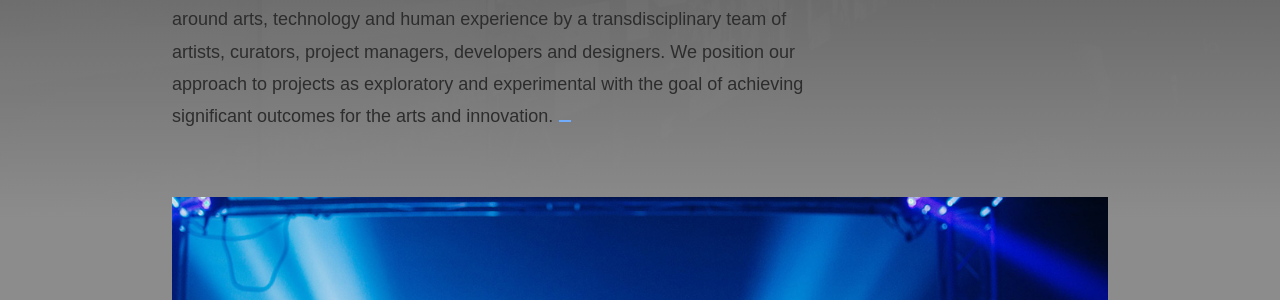
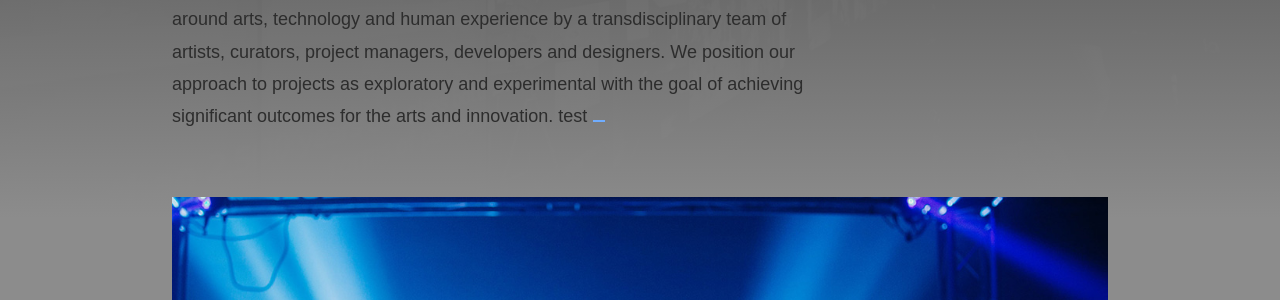
Before and after one commit to LincolnSavage/lincolnsavage.github.io, a Jekyll site: the page built from about.html, in a window 1280 px wide and 900 px high. Shown: the part 382-682 px from the top of the window. Built offline with Jekyll 4.4.1, drawn with Linux system fonts in a browser that asks for light colours; some of the changed text lies outside the part shown.

Commit message:
Update about.html

```diff
--- a/about.html
+++ b/about.html
@@ -24,7 +25,7 @@ title: Vast Yonder - About Us
     <h1>Creative Projects & Events</h1>
   </section>
   <div>
-		<p>Vast Yonder is an experiential agency based in Australia. Our capabilities are built around arts, technology and human experience by a transdisciplinary team of artists, curators, project managers, developers and designers. We position our approach to projects as exploratory and experimental with the goal of achieving significant outcomes for the arts and innovation.</p>
+		<p>Vast Yonder is an experiential agency based in Australia. Our capabilities are built around arts, technology and human experience by a transdisciplinary team of artists, curators, project managers, developers and designers. We position our approach to projects as exploratory and experimental with the goal of achieving significant outcomes for the arts and innovation. test</p>
     <p>
       <img class="lazyload" data-src="/images/qubeeffect-cameras.jpg" alt="image" />
     </p>
```
Also changed, not shown: other parts of about.html (+1 -0 lines).
